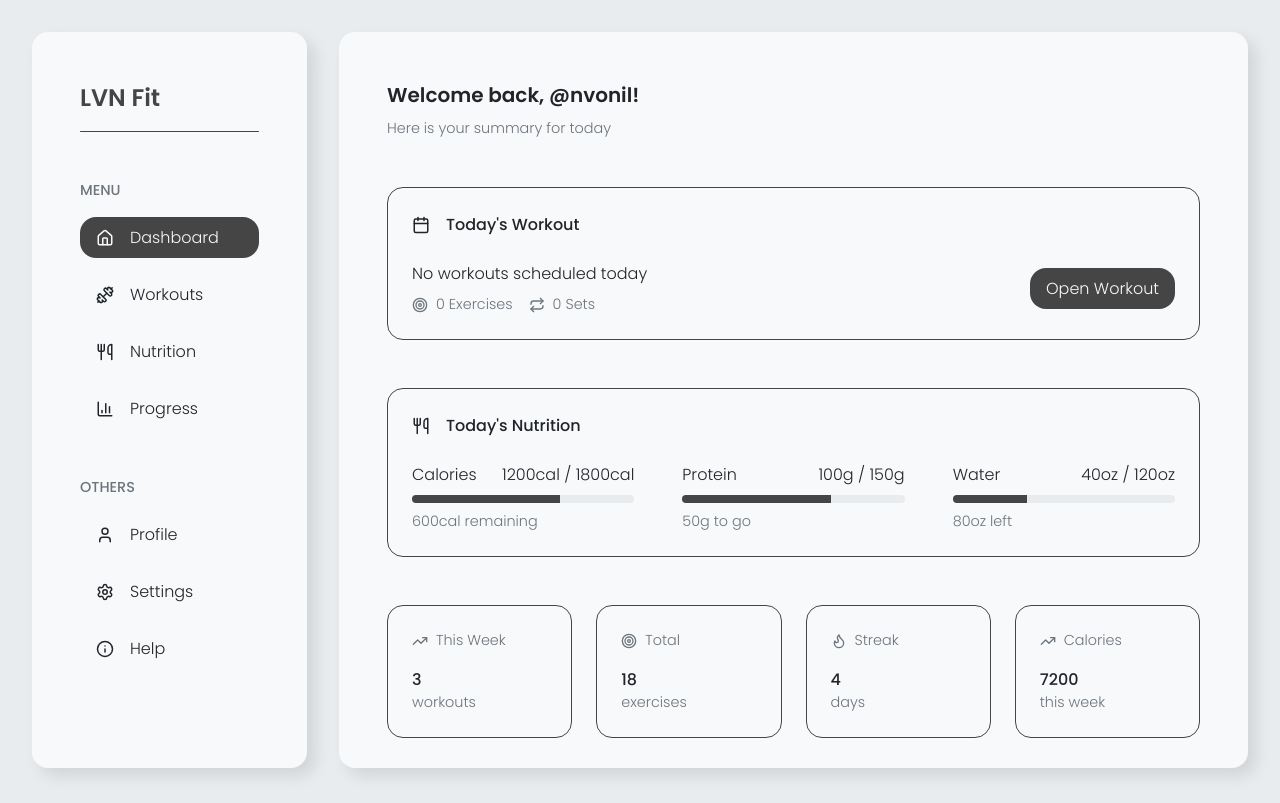
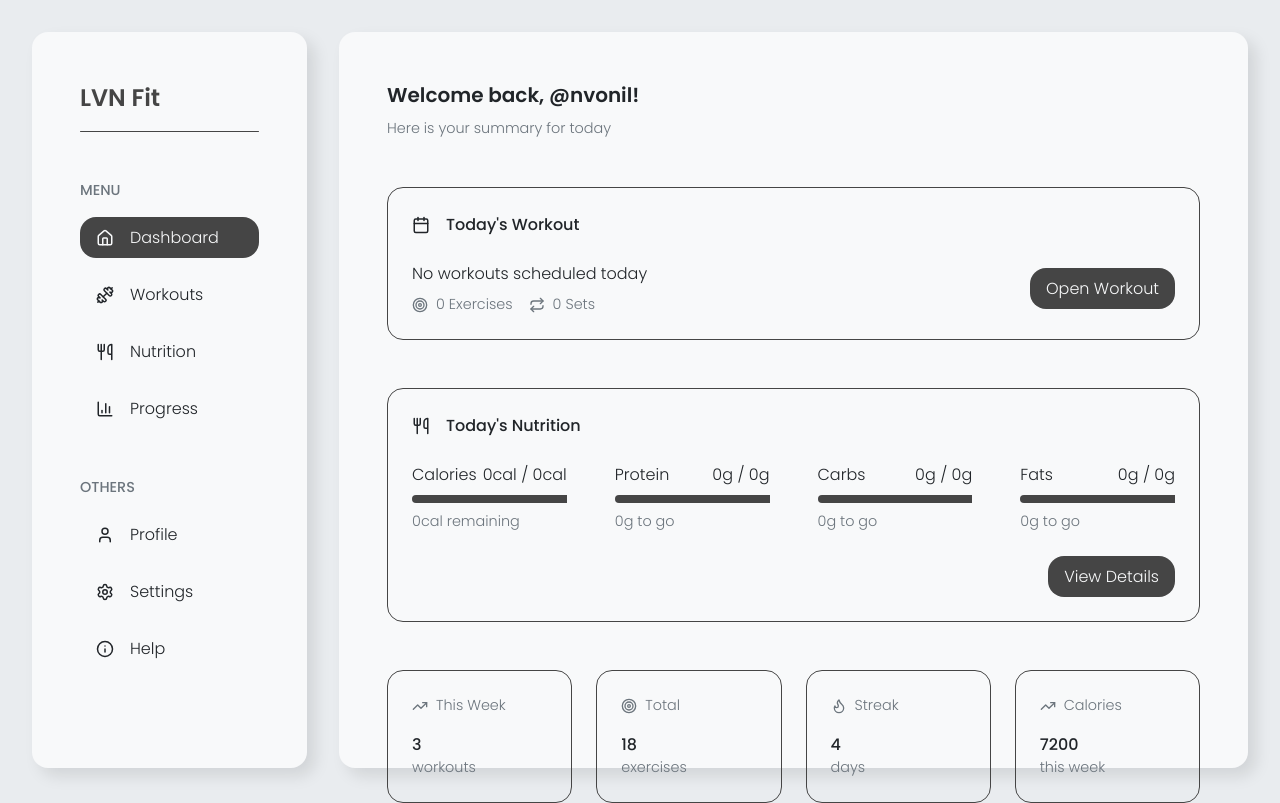
Before and after one commit to nvonil/lvn-fit, a React (Vite) app: page / in a window 1280 px wide. Built offline with nearby package versions, Linux system fonts and the light colour scheme.

Commit message:
Add nutrition stats to dashboard

```diff
--- a/src/components/pages/dashboard/Dashboard.css
+++ b/src/components/pages/dashboard/Dashboard.css
@@ -112,3 +112,7 @@
 .dashboard-stats-label {
     gap: var(--space-small);
 }
+
+.dashboard-nutrition-button {
+    align-self: flex-end;
+}
--- a/src/components/pages/dashboard/DashboardNutrition.jsx
+++ b/src/components/pages/dashboard/DashboardNutrition.jsx
@@ -1,10 +1,34 @@
 import { Utensils } from "lucide-react";
+import { useNutrition } from "../../contexts/NutritionContext";
+import { useNavigate } from "react-router-dom";
 
 const DashboardNutrition = () => {
+    const { foodsByDay, goals } = useNutrition();
+    const navigate = useNavigate();
+
+    const daysOfWeek = ["Sunday", "Monday", "Tuesday", "Wednesday", "Thursday", "Friday", "Saturday"];
+    const today = daysOfWeek[new Date().getDay()];
+    const todaysFood = foodsByDay[today];
+
+    let totalCalories = 0;
+    let totalProtein = 0;
+    let totalCarbs = 0;
+    let totalFats = 0;
+
+    for (let meal of Object.values(todaysFood)) {
+        for (let food of meal) {
+            totalCalories += food.calories * food.quantity;
+            totalProtein += food.protein * food.quantity;
+            totalCarbs += food.carbs * food.quantity;
+            totalFats += food.fats * food.quantity;
+        }
+    }
+
     const macros = [
-        { name: "Calories", current: 1200, goal: 1800, unit: "cal", remaining: "remaining" },
-        { name: "Protein", current: 100, goal: 150, unit: "g", remaining: "to go" },
-        { name: "Water", current: 40, goal: 120, unit: "oz", remaining: "left" },
+        { name: "Calories", current: totalCalories, goal: goals.calories, unit: "cal", remaining: "remaining" },
+        { name: "Protein", current: totalProtein, goal: goals.protein, unit: "g", remaining: "to go" },
+        { name: "Carbs", current: totalCarbs, goal: goals.carbs, unit: "g", remaining: "to go" },
+        { name: "Fats", current: totalFats, goal: goals.fats, unit: "g", remaining: "to go" },
     ];
 
     return (
@@ -29,7 +53,7 @@ const DashboardNutrition = () => {
                         <div className="dashboard-nutrition-bar">
                             <div
                                 className="dashboard-nutrition-bar-fill"
-                                style={{ width: `${(macro.current / macro.goal) * 100}%` }}
+                                style={{ width: `${Math.min((macro.current / macro.goal) * 100, 100)}%` }}
                             ></div>
                         </div>
 
@@ -40,6 +64,10 @@ const DashboardNutrition = () => {
                     </div>
                 ))}
             </article>
+
+            <button className="dashboard-nutrition-button button-primary" onClick={() => navigate("/nutrition")}>
+                View Details
+            </button>
         </section>
     );
 };
```
